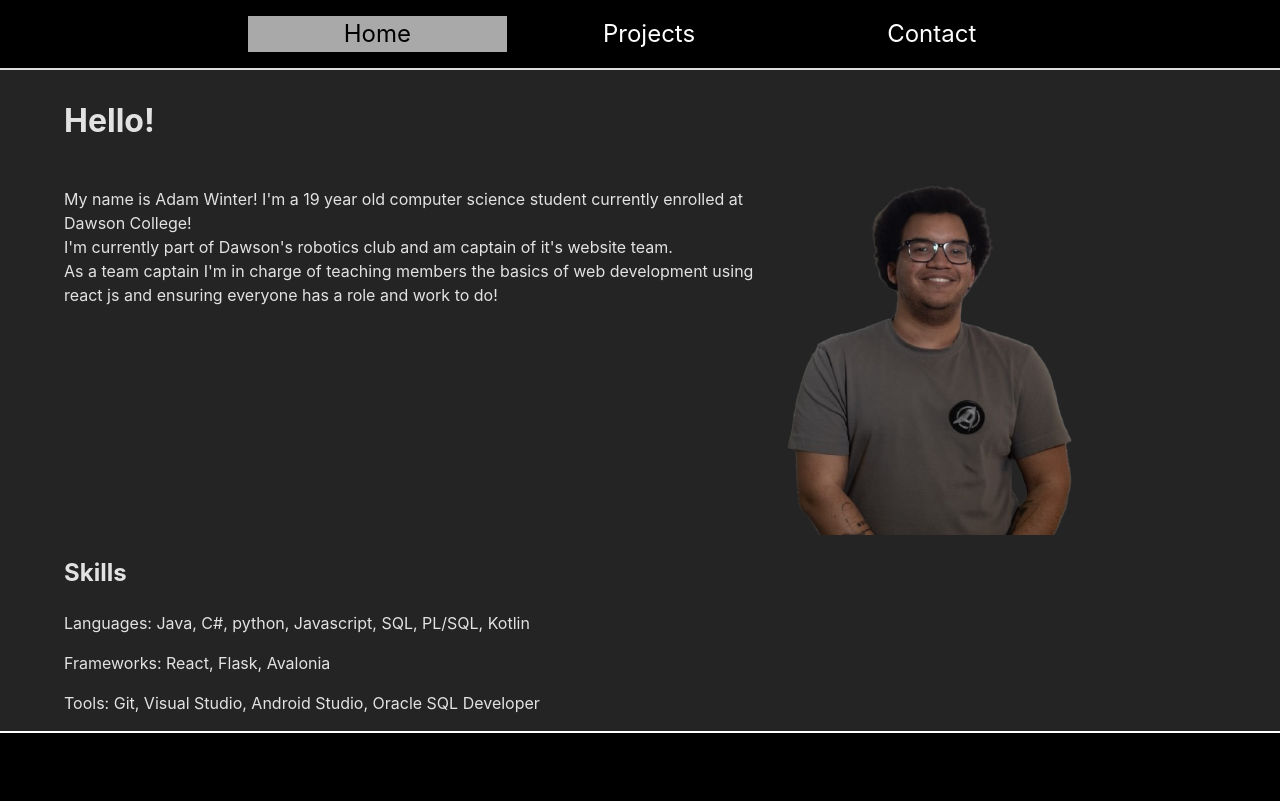
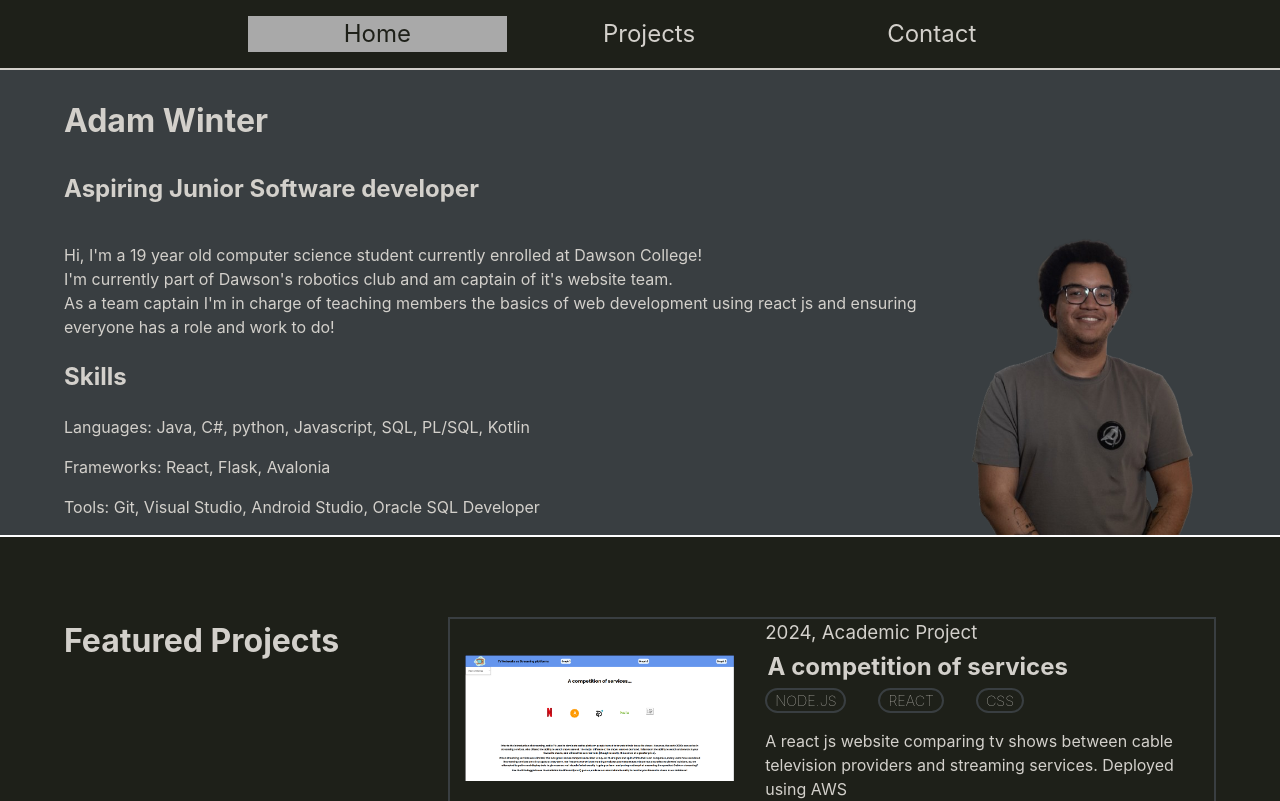
Before and after one commit to AdamSW1/AdamSW1.github.io, a React (Vite) app in the folder site/: page /#/ in a window 1280 px wide. Shown: the top 801 px of the page. Built offline with nearby package versions, Linux system fonts and the light colour scheme.

Commit message:
css colour fixes and section rearrangement

```diff
--- a/site/src/components/featured.css
+++ b/site/src/components/featured.css
@@ -4,7 +4,7 @@
 }
 
 #featuredSection {
-  background-color: black;
+  background-color: var(--lighterBlack--);
   border-top: 2px solid white;
 }
 
--- a/site/src/components/nav.css
+++ b/site/src/components/nav.css
@@ -4,7 +4,11 @@ nav {
   border-bottom: 2px solid;
   align-self: flex-start;
   width: 100%;
-  background-color:black;
+  background-color:var(--lighterBlack--);
+}
+
+nav-item:hover{
+  color:var(--textColor--);
 }
 
 nav ul{
@@ -19,7 +23,7 @@ nav li{
 }
 
 nav a{
-  color:white;
+  color:var(--textColor--);
 }
 
 nav li:hover{
@@ -31,5 +35,9 @@ nav li:hover{
 }
 
 .active a{
-  color: black;
+  color: var(--lighterBlack--);
 }
+
+.active a:hover{
+  color: var(--lighterBlack--);
+}
--- a/site/src/components/projectCard.css
+++ b/site/src/components/projectCard.css
@@ -3,12 +3,11 @@
   flex-direction: row;
   float: right;
   height: 50%;
-  border: 2px solid var(--bgColor--);
+  border: 2px solid var(--lightGrayCustom--);
 }
 
 .projectCard:hover {
-  background-color: var(--bgColor--);
-
+  background-color: var(--lightGrayCustom--);
 }
 
 .projectCard a {
@@ -21,10 +20,6 @@
 .projectCard img {
   width: 90%;
   margin: 0.8em;
-}
-
-.projectCard img[alt="DawTrek Website"]{
-  width: 75%;
 }
 
 .projectImage {
@@ -41,7 +36,7 @@
   display: flex;
   flex-basis: 60%;
   flex-direction: column;
-  color: white
+  color: var(--textColor--);
 }
 
 .projectDetails {
@@ -62,7 +57,7 @@
 
 .projectLanguages h4 {
   margin: unset;
-  border: 2px solid var(--bgColor--);
+  border: 2px solid var(--lightGrayCustom--);
   border-radius: 9999px;
   font-size: 0.9em;
   font-weight: 100;
--- a/site/src/index.css
+++ b/site/src/index.css
@@ -3,10 +3,12 @@
   line-height: 1.5;
   font-weight: 400;
 
-  --bgColor--:#242424;
+  --lightGrayCustom--:#393E41;
+  --lighterBlack--:#1E2019;
+  --textColor--:#D3D0CB;
   color-scheme: light dark;
-  color: rgba(255, 255, 255, 0.87);
-  background-color: var(--bgColor--);
+  color: var(--textColor--);
+  background-color: var(--lightGrayCustom--);
 }
 
 body {
--- a/site/src/pages/Home.jsx
+++ b/site/src/pages/Home.jsx
@@ -1,34 +1,44 @@
-import './Home.css';
-import {Featured} from '../components/featured'
+import "./Home.css";
+import { Featured } from "../components/featured";
 
-export function Home(){
-  return(
+export function Home() {
+  return (
     <>
       <div className="contentBlock">
         <section className="contentBody">
-        <h1>Hello!</h1>
+          <h1>Adam Winter</h1>
+          <h2>Aspiring Junior Software developer</h2>
           <div id="fold">
+            <section id="foldLeftSide">
               <p id="aboutMe">
-          My name is Adam Winter! I&apos;m a 19 year old computer science student currently enrolled
-          at Dawson College!
-          <br/>
-          I&apos;m currently part of Dawson&apos;s robotics club and am captain of it&apos;s website team. <br />
-          As a team captain I&apos;m in charge of teaching members the basics of web development using react js and
-          ensuring everyone has a role and work to do!
+                Hi, I&apos;m a 19 year old computer science student currently
+                enrolled at Dawson College!
+                <br />
+                I&apos;m currently part of Dawson&apos;s robotics club and am
+                captain of it&apos;s website team. <br />
+                As a team captain I&apos;m in charge of teaching members the
+                basics of web development using react js and ensuring everyone
+                has a role and work to do!
               </p>
-        <div id="myPhoto">
-            <img src="/images/me.png" alt="A picture of me"/>
-        </div>
-        </div>
               <div id="skills">
                 <h2>Skills</h2>
-        <p>Languages: Java, C#, python, Javascript, SQL, PL/SQL, Kotlin</p>
+                <p>
+                  Languages: Java, C#, python, Javascript, SQL, PL/SQL, Kotlin
+                </p>
                 <p>Frameworks: React, Flask, Avalonia</p>
-        <p>Tools: Git, Visual Studio, Android Studio, Oracle SQL Developer </p>
+                <p>
+                  Tools: Git, Visual Studio, Android Studio, Oracle SQL
+                  Developer{" "}
+                </p>
+              </div>
+            </section>
+            <div id="myPhoto">
+              <img src="/images/me.png" alt="A picture of me" />
+            </div>
           </div>
         </section>
       </div>
-    <Featured/>
+      <Featured />
     </>
   );
 }
```
Lines whose indentation alone changed are shown as unchanged.
